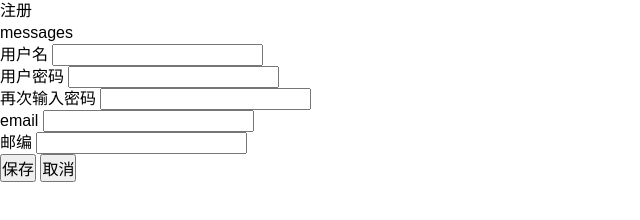
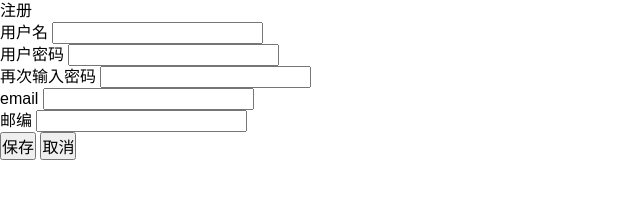
Before and after one commit to sunsetgit/htmlFramework, a plain HTML site: page Myyim/register.html in a window 1280 px wide. Shown: the whole page, without its empty margins (0-640 px from the left). Drawn offline with Linux system fonts and the light colour scheme.

Commit message:
3html
3html

```diff
--- a/Myyim/register.html
+++ b/Myyim/register.html
@@ -18,7 +18,7 @@
 				<!--<div class="errorLable"></div>-->
 				<fieldset>
 					<legend>注册</legend>
-					<div id="message">messages</div>
+					<div id="message" style="display: none;">messages</div>
 					<p>
 						<label for="name">用户名</label>
 						<input class="isName isValid" name="name" id="name" type="text" value="" />
```
